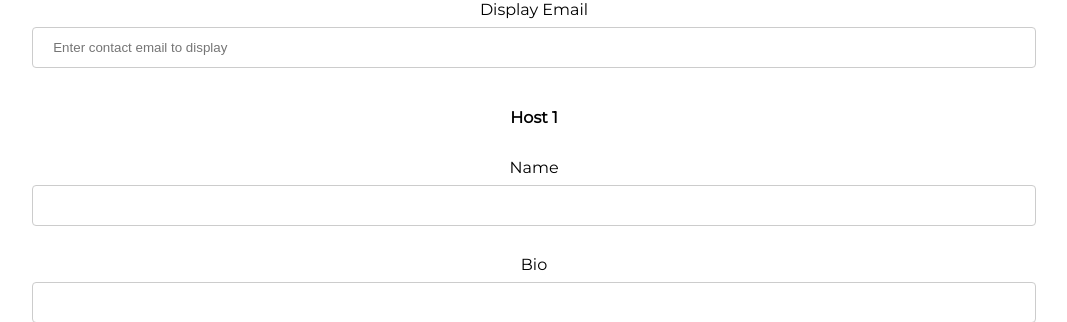
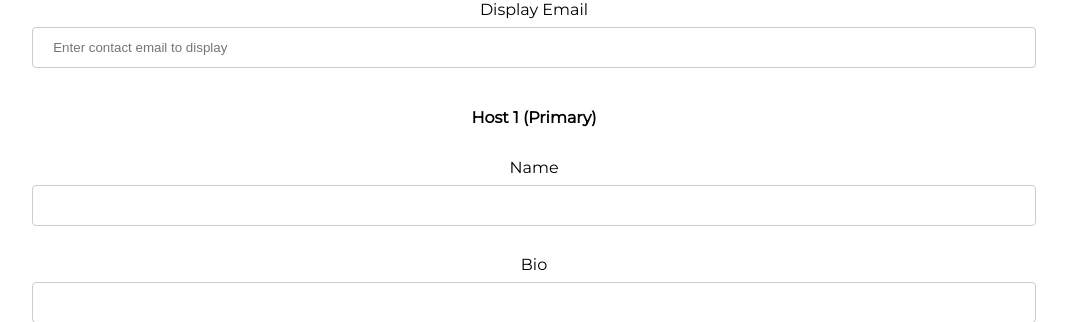
Before and after one commit to tree-plenish/event-pages-preview, a Flask app: template templates/form.html in a window 1280 px wide. Shown: the part 787-1109 px from the top of the page, without its empty margins (106-1173 px from the left). Run offline with Flask 2, Linux system fonts and the light colour scheme; the template is opened without the code that fills it, so the values that code supplies are empty.

Commit message:
Make first host primary

```diff
--- a/application.py
+++ b/application.py
@@ -165,6 +165,7 @@ def process_data(form, files):
                 host['photo_x'] = form['host' + str(i) + '_photo_x']
                 host['photo_y'] = form['host' + str(i) + '_photo_y']
                 host['photo_zoom'] = form['host' + str(i) + '_photo_zoom']
+                host['primary'] = (i == 1)
         if not host_exists:
             data['hosts'].append({
                 'new' : True,
@@ -175,6 +176,7 @@ def process_data(form, files):
                 'photo_x': form['host' + str(i) + '_photo_x'],
                 'photo_y': form['host' + str(i) + '_photo_y'],
                 'photo_zoom': form['host' + str(i) + '_photo_zoom'],
+                'primary' : i == 1
             })
         i += 1
 
@@ -198,12 +200,12 @@ def submit_to_database(data):
         if 'new' in host:
             if host['new'] == True:
                 tpSQL.batchInsert('host',
-                    [[host['uuid'], data['id'], host['name'], host['bio'], host['photo'], int(re.sub('\D', '', host['photo_x'])), int(re.sub('\D', '', host['photo_y'])), int(re.sub('\D', '', host['photo_zoom']))]],
-                    colLst=['uuid', 'event_id', 'name', 'bio', 'photo', 'photo_x', 'photo_y', 'photo_zoom'])
+                    [[host['uuid'], data['id'], host['name'], host['primary'], host['bio'], host['photo'], int(re.sub('\D', '', host['photo_x'])), int(re.sub('\D', '', host['photo_y'])), int(re.sub('\D', '', host['photo_zoom']))]],
+                    colLst=['uuid', 'event_id', 'name', 'is_primary', 'bio', 'photo', 'photo_x', 'photo_y', 'photo_zoom'])
             else:
                 tpSQL.batchUpdate2('host', 'uuid',
-                    [[host['uuid'], data['id'], host['name'], host['bio'], host['photo'], int(re.sub('\D', '', host['photo_x'])), int(re.sub('\D', '', host['photo_y'])), int(re.sub('\D', '', host['photo_zoom']))]],
-                    colLst=['uuid', 'event_id', 'name', 'bio', 'photo', 'photo_x', 'photo_y', 'photo_zoom'])
+                    [[host['uuid'], data['id'], host['name'], host['primary'], host['bio'], host['photo'], int(re.sub('\D', '', host['photo_x'])), int(re.sub('\D', '', host['photo_y'])), int(re.sub('\D', '', host['photo_zoom']))]],
+                    colLst=['uuid', 'event_id', 'name', 'is_primary', 'bio', 'photo', 'photo_x', 'photo_y', 'photo_zoom'])
         else:
             # host was in db before, but was deleted from form. Delete from db
             pass
--- a/templates/form.html
+++ b/templates/form.html
@@ -69,7 +69,7 @@
 
           <div id="host-fields">
             <div class="host-field">
-              <h4>Host 1</h4>
+              <h4>Host 1 (Primary)</h4>
               <input id="host1-uuid" type="hidden" name="host1_uuid" required>
               <div class="form-group">
                 <label>Name</label>
```
